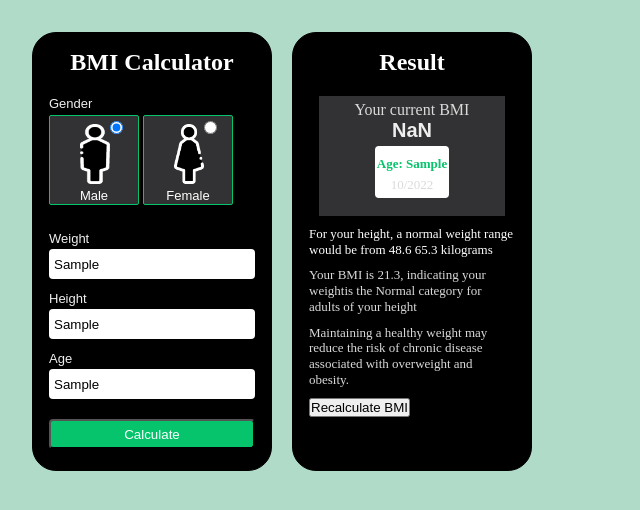
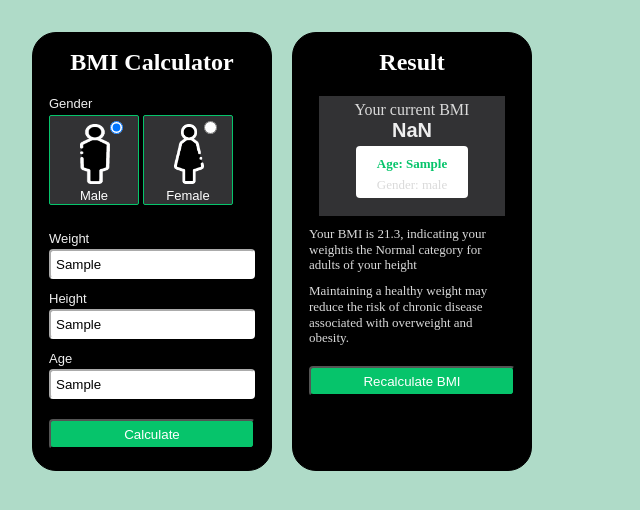
Before and after one commit to abunnazeer/vs-bmi-calculator, a plain HTML site: page index.html in a window 1280 px wide. Both pictures are taken after typing "Sample", "Sample", "Sample" into the empty fields and a click on the button "Calculate". Shown: the whole page, without its empty margins (0-640 px from the left). Drawn offline with Linux system fonts and the light colour scheme.

Commit message:
Finishing soon

```diff
--- a/app.js
+++ b/app.js
@@ -1,32 +1,50 @@
 'use strict';
-// const male = document.getElementById('male').value;
-// const female = document.getElementById('female').value;
-
+const gender = document.querySelectorAll('input[name="gender"]');
+const bmiMessage = document.querySelector('.message');
 const bmiHeight = document.getElementById('height');
-
 const bmiWeight = document.getElementById('weight');
 const age = document.getElementById('your-age');
-
-const bmiDate = document.querySelector('.month-year');
-
 const bmiBtn = document.querySelector('.submit');
 
-const currentDate = new Date().toLocaleDateString('en-US', {
-  year: 'numeric',
-  month: 'numeric',
-});
+// Form Validation function
+const validation = function formValidation() {
+  bmiWeight.style.borderColor = 'red';
+  bmiHeight.style.borderColor = 'red';
+  age.style.borderColor = 'red';
+};
+// Select Gender function
+function selectedGender() {
+  for (let i = 0; i < gender.length; i++) {
+    if (gender[i].checked)
+      document.querySelector(
+        '.your-gender'
+      ).textContent = `Gender: ${gender[i].value}`;
+  }
+}
+
 bmiBtn.addEventListener('click', function () {
-  // this how we calculate the bmi
-  let bmi = Number(bmiWeight.value) / Math.pow(Number(bmiHeight.value), 2);
-  let bmiResult = (document.querySelector('.bmi-resulted').textContent =
-    Math.round(bmi));
-  // this how we get add value of the age
-  document.querySelector('.age').textContent = `Age: ${age.value}`;
-  if (bmi !== bmiResult) {
-    bmiDate.textContent = currentDate;
+  //Form Validation check
+  if (bmiHeight.value == '' && bmiWeight.value == '' && age.value == '') {
+    bmiWeight.style.borderColor = 'red';
+    bmiHeight.style.borderColor = 'red';
+    age.style.borderColor = 'red';
+  } else {
+    // BMI calculation code
+    let bmi = Number(bmiWeight.value) / Math.pow(Number(bmiHeight.value), 2);
+    let bmiResult = (document.querySelector('.bmi-resulted').textContent =
+      Math.round(bmi));
+    // Display  age
+    document.querySelector('.age').textContent = `Age: ${age.value}`;
+
+    // Calling a Display Gender function
+    selectedGender();
+    // Message to display when the result been calculated
+    if (bmi <= 24.9) {
+      bmiMessage.textContent = `Your Body Mass Index is ${bmi}. This is considered normal.`;
+    } else if (bmi <= 19.5) {
+      bmiMessage.textContent = `Your Body Mass Index is ${bmi}. This is considered severely underweight.`;
+    } else if (bmi >= 25.8) {
+      bmiMessage.textContent = `Your Body Mass Index is ${bmi}. This is considered overweight.`;
+    }
   }
 });
-//Your Body Mass Index is 11.3. This is considered severely underweight.
-// Your Body Mass Index is 25.8. This is considered overweight.
-
-//Your Body Mass Index is 21.5. This is considered normal.
--- a/index.html
+++ b/index.html
@@ -4,7 +4,7 @@
     <meta charset="UTF-8" />
     <meta http-equiv="X-UA-Compatible" content="IE=edge" />
     <meta name="viewport" content="width=device-width, initial-scale=1.0" />
-    <title>VS-FITNESS</title>
+    <title>VS-BMI CALCULATOR</title>
 
     <!-- BMI CUSTOM CSS STYLE -->
     <link rel="stylesheet" href="styles.css" />
@@ -53,16 +53,11 @@
           <p>Your current BMI</p>
           <h6 class="bmi-resulted">00</h6>
           <div class="bmi-s-box">
-            <p class="age">age</p>
-            <p class="month-year">mm y</p>
+            <p class="age">Your Age</p>
+            <p class="your-gender">Your Gender</p>
           </div>
         </div>
-        <p class="p-block p-color-white">
-          For your height, a normal weight range would be from 48.6 65.3
-          kilograms
-        </p>
-
-        <p class="p-block">
+        <p class="p-block message">
           Your BMI is 21.3, indicating your weightis the Normal category for
           adults of your height
         </p>
@@ -72,7 +67,7 @@
           associated with overweight and obesity.
         </p>
 
-        <button class="btn-calculatex" type="submit">Recalculate BMI</button>
+        <button class="btn-calculate" type="submit">Recalculate BMI</button>
       </div>
     </div>
     <script src="app.js"></script>
--- a/styles.css
+++ b/styles.css
@@ -70,7 +70,7 @@ label {
 }
 
 .m--box input {
-  border: #fff;
+  border-color: #fff;
   border-radius: 4px;
   height: 30px;
   margin: 2px 0 10px 0;
@@ -118,7 +118,7 @@ label {
 }
 .bmi-s-box {
   background-color: #fff;
-  width: 40%;
+  width: 60%;
   margin: auto;
   padding: 5px 0 5px 0;
   border-radius: 4px;
```
Also changed, not shown: package-lock.json (deleted).
